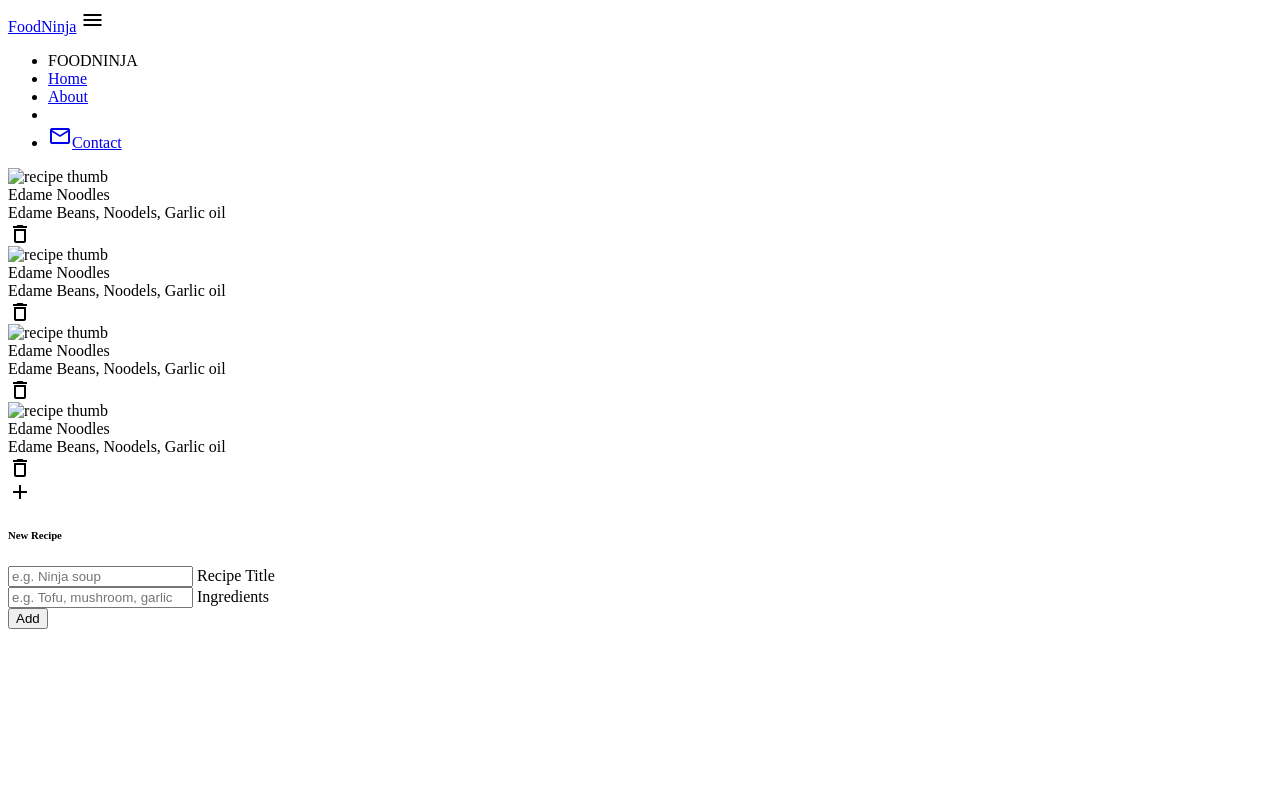
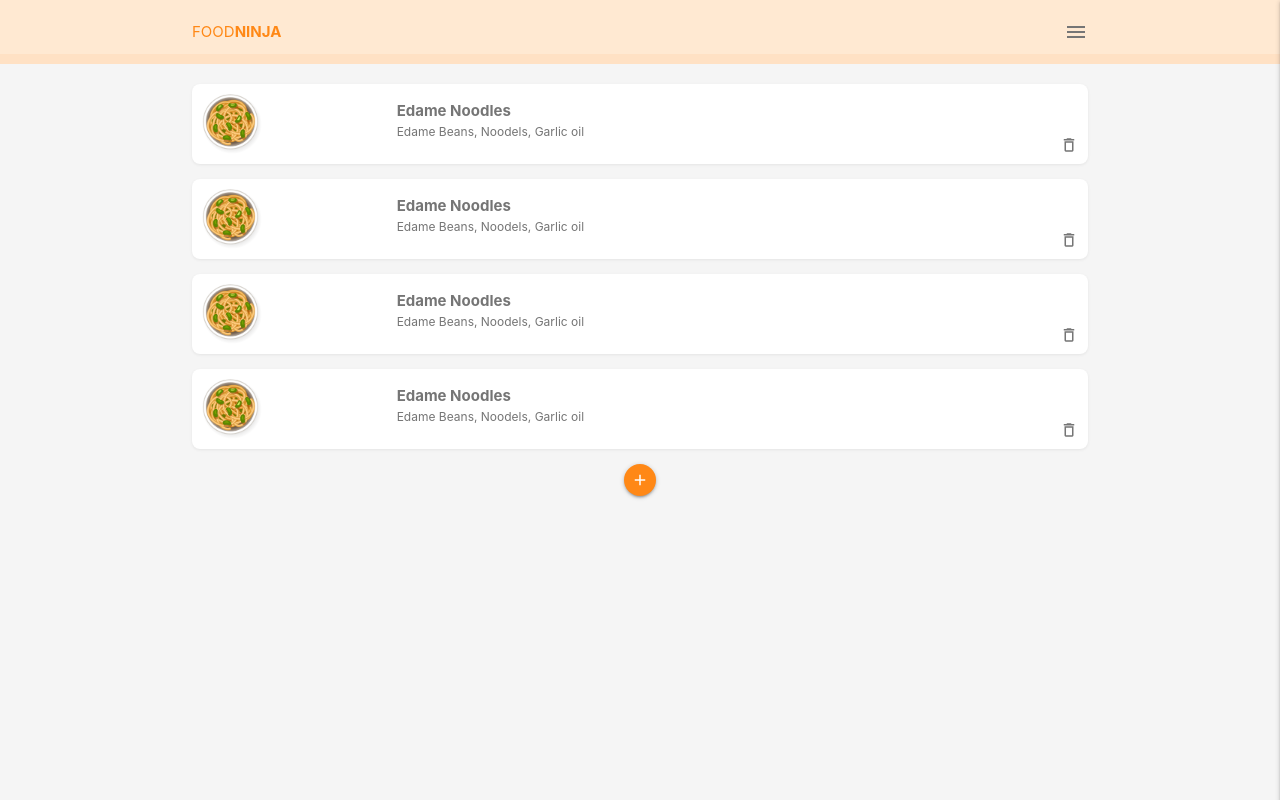
Before and after one commit to shiv160419/exp1, a plain HTML site: page index.html in a window 1280 px wide. Drawn offline with Linux system fonts and the light colour scheme; the site is published under a folder, as on GitHub Pages, so addresses that start at the root find nothing.

Commit message:
Update index.html

```diff
--- a/index.html
+++ b/index.html
@@ -5,13 +5,13 @@
   <meta http-equiv="X-UA-Compatible" content="ie=edge">
   <title>Food Ninja</title>
   <!-- materialize icons, css & js -->
-  <link type="text/css" href="/css/materialize.min.css" rel="stylesheet">
+  <link type="text/css" href="./css/materialize.min.css" rel="stylesheet">
   <link href="https://fonts.googleapis.com/icon?family=Material+Icons" rel="stylesheet">
-  <link type="text/css" href="/css/styles.css" rel="stylesheet">
-  <script type="text/javascript" src="/js/materialize.min.js"></script>
+  <link type="text/css" href="./css/styles.css" rel="stylesheet">
+  <script type="text/javascript" src="./js/materialize.min.js"></script>
   <link rel="manifest" href="/manifest.json">
   <!-- ios support -->
-  <link rel="apple-touch-icon" href="/img/icons/icon-96x96.png">
+  <link rel="apple-touch-icon" href="./img/icons/icon-96x96.png">
   <meta name="apple-mobile-web-app-status-bar" content="#FFE1C4">
   <meta name="theme-color" content="#FFE1C4">
 </head>
@@ -30,10 +30,10 @@
   <!-- side nav -->
   <ul id="side-menu" class="sidenav side-menu">
     <li><a class="subheader">FOODNINJA</a></li>
-    <li><a href="/" class="waves-effect">Home</a></li>
-    <li><a href="/pages/about.html" class="waves-effect">About</a></li>
+    <li><a href="./" class="waves-effect">Home</a></li>
+    <li><a href="./pages/about.html" class="waves-effect">About</a></li>
     <li><div class="divider"></div></li>
-    <li><a href="/pages/contact.html" class="waves-effect">
+    <li><a href="./pages/contact.html" class="waves-effect">
       <i class="material-icons">mail_outline</i>Contact</a>
     </li>
   </ul>
@@ -41,7 +41,7 @@
   <!-- recipes -->
   <div class="recipes container grey-text text-darken-1">
     <div class="card-panel recipe white row">
-      <img src="/img/dish.png" alt="recipe thumb">
+      <img src="./img/dish.png" alt="recipe thumb">
       <div class="recipe-details">
         <div class="recipe-title">Edame Noodles</div>
         <div class="recipe-ingredients">Edame Beans, Noodels, Garlic oil</div>
@@ -51,7 +51,7 @@
       </div>
     </div>
     <div class="card-panel recipe white row">
-      <img src="/img/dish.png" alt="recipe thumb">
+      <img src="./img/dish.png" alt="recipe thumb">
       <div class="recipe-details">
         <div class="recipe-title">Edame Noodles</div>
         <div class="recipe-ingredients">Edame Beans, Noodels, Garlic oil</div>
@@ -61,7 +61,7 @@
       </div>
     </div>
     <div class="card-panel recipe white row">
-      <img src="/img/dish.png" alt="recipe thumb">
+      <img src="./img/dish.png" alt="recipe thumb">
       <div class="recipe-details">
         <div class="recipe-title">Edame Noodles</div>
         <div class="recipe-ingredients">Edame Beans, Noodels, Garlic oil</div>
@@ -71,7 +71,7 @@
       </div>
     </div>
     <div class="card-panel recipe white row">
-      <img src="/img/dish.png" alt="recipe thumb">
+      <img src="./img/dish.png" alt="recipe thumb">
       <div class="recipe-details">
         <div class="recipe-title">Edame Noodles</div>
         <div class="recipe-ingredients">Edame Beans, Noodels, Garlic oil</div>
@@ -107,7 +107,7 @@
     </form>
   </div>
 
-  <script src="/js/app.js"></script>
-  <script src="/js/ui.js"></script>
+  <script src="./js/app.js"></script>
+  <script src="./js/ui.js"></script>
 </body>
 </html>
```
